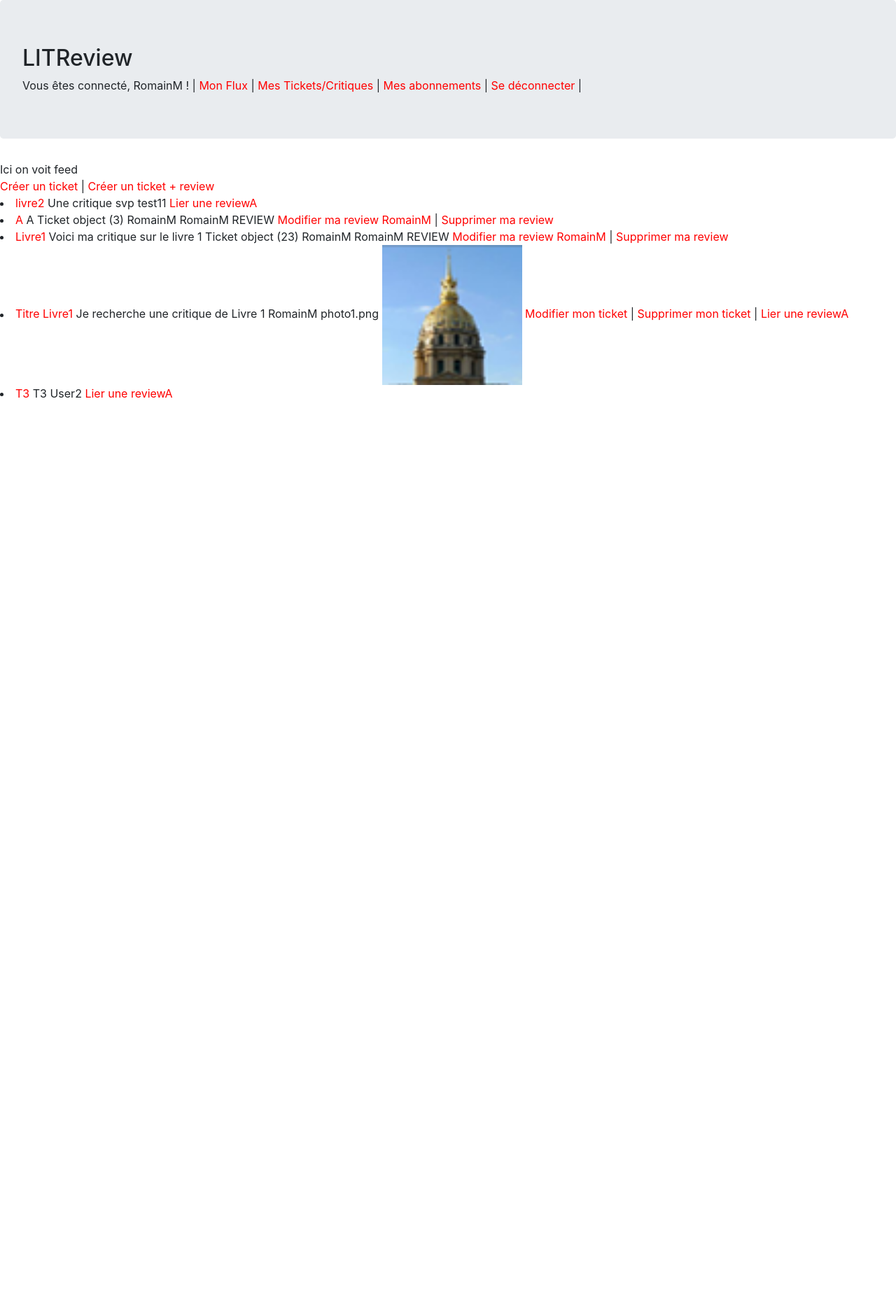
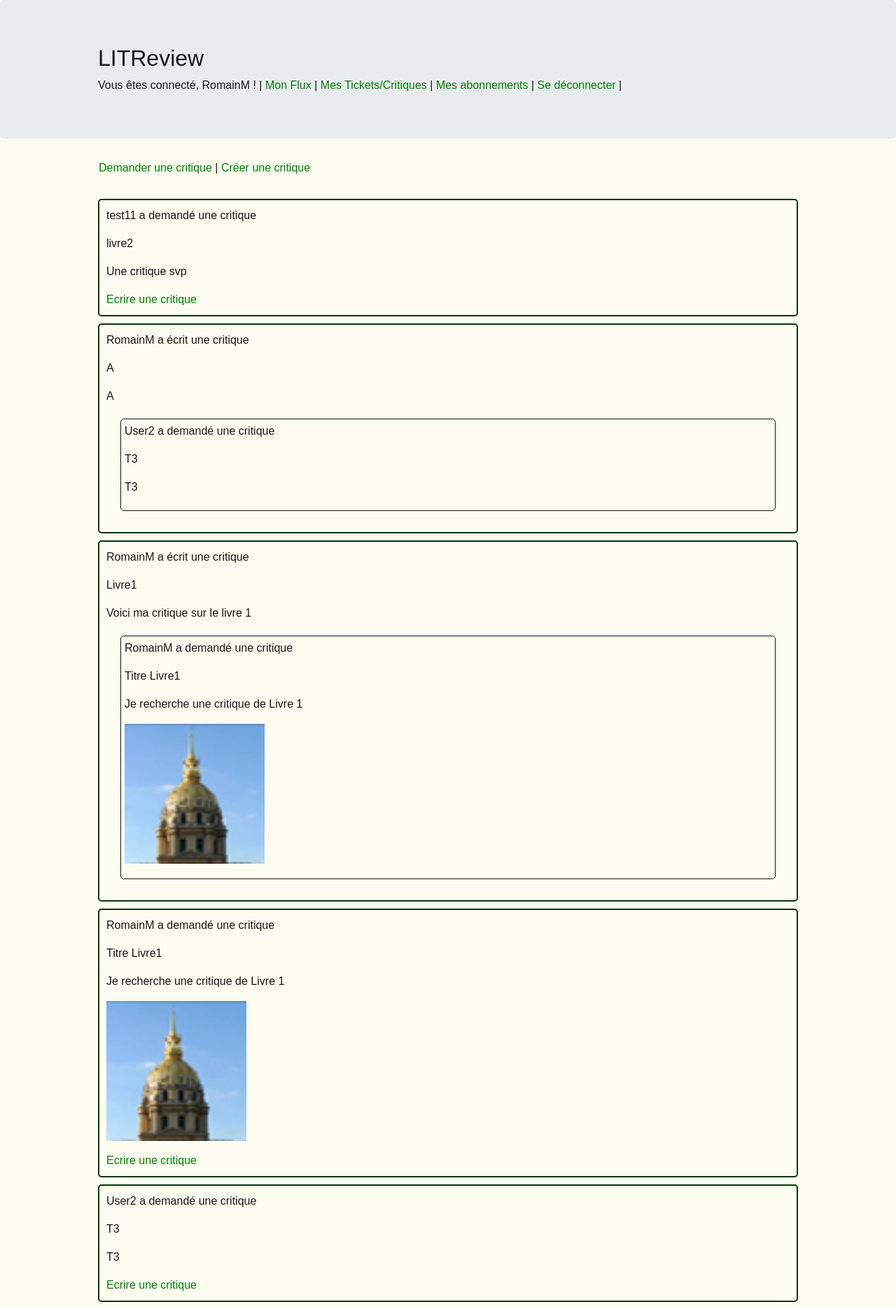
Before and after one commit to Morelromain/OC_P9_litreview, a Django app: page /feed in a window 1280 px wide. Shown: the whole page at 70% size. Before the commit the page ends 568 px from the top, so only its background shows below. Run offline with Django 3.2, Linux system fonts and the light colour scheme; a user stored in the database is signed in; data comes from the database, SQL or seed files in the repository; both versions use the stored data as it was after the commit; some libraries are stand-ins or nearby versions.

Commit message:
change template style

```diff
--- a/critique/static/css/style.css
+++ b/critique/static/css/style.css
@@ -1,3 +1,29 @@
+body {
+    background: rgb(252, 252, 241);
+    font-family: Arial, sans-serif;
+    color: rgb(24, 24, 22);
+}
+
 a {
-    color: red;
+    color: green;
 }
+
+#bloc_page {
+    width: 1000px;
+    margin: auto;
+}
+
+#block1 {
+    padding: 10px 10px 10px 10px;
+    margin-top: 10px;
+    margin-bottom: 10px;
+    border:2px solid rgb(9, 53, 3);
+    border-radius: 5px;
+}
+
+#block2 {
+    margin: 20px 20px 20px 20px;
+    padding: 5px 5px 5px 5px;
+    border: 1px solid rgb(4, 29, 1);
+    border-radius: 5px;
+}
--- a/critique/templates/feed.html
+++ b/critique/templates/feed.html
@@ -1,44 +1,44 @@
 {% extends 'main.html' %}
+
 {% load static %}
 {% block addcss %}
 <link rel="stylesheet" href="{% static 'css/style.css' %}">
 {% endblock %}
 
 {% block content %}
-    Ici on voit feed
-    <br>
-    <a href="{% url 'addticket' %}">Créer un ticket</a> |
-    <a href="{% url 'addtandr' %}">Créer un ticket + review</a>
-    <br>
+<table>
+    <tr><td><a href="{% url 'addticket' %}">Demander une critique</a> |
+    <a href="{% url 'addtandr' %}">Créer une critique</a></td></tr>
+</table><br>
+
 {% for post in posts %}
+    <div id="block1">
     {% if post.content_type == 'TICKET' %}
 
-        <li><a href="{% url 'viewticket' id_ticket=post.id %}">{{ post.title}}</a>
-            <a>{{ post.content }}</a>
-            <a>{{ post.user }}</a>
-            <a>{{ post.image }}</a>
+        <p>{{ post.user }} a demandé une critique</p>
+        <p>{{ post.title}}</p>
+        <p>{{ post.content }}</p>
         {% if post.image %}
-                <img src="{{post.image.url}}" alt="{{post.titre}}" style="width: 200px; height: 200px;">
+            <p><img src="{{post.image.url}}" alt="{{post.titre}}" style="width: 200px; height: 200px;"></p>
         {% endif %}
-            {% if user == post.user %}
-                <a href="{% url 'addticket' id_ticket=post.id %}">Modifier mon ticket</a> |
-                <a href="{% url 'deleteticket' id_ticket=post.id %}">Supprimer mon ticket</a> |
-            {% endif %}
-            <a href="{% url 'linkreview' id_ticket=post.id %}">Lier une reviewA</a>
+            <a href="{% url 'linkreview' id_ticket=post.id %}">Ecrire une critique</a>
 
     {% elif post.content_type == 'REVIEW' %}
-            <li><a href="{% url 'viewreview' id_review=post.id %}">{{ post.headline}}</a>
-                <a>{{ post.body }}</a>
-                <a>{{ post.ticket }}</a>
-                <a>{{ post.user }}</a>
-                <a>{{ user.username }}<a>
-                <a>REVIEW</a>
-                {% if user == post.user %}
-                    <a href="{% url 'addreview' id_review=post.id %}">Modifier ma review {{ user.username }}</a> |
-                    <a href="{% url 'deletereview' id_review=post.id %}">Supprimer ma review</a></li>
+
+        <p>{{ post.user }} a écrit une critique</p>
+        <p>{{ post.headline}}</p>
+        <p>{{ post.body }}</p>
+
+        <div id="block2">
+            <p>{{ post.ticket.user }} a demandé une critique</p>
+            <p>{{ post.ticket.title}}</p>
+            <p>{{ post.ticket.content }}</p>
+                {% if post.ticket.image %}
+                    <p><img src="{{post.ticket.image.url}}" alt="{{post.ticket.titre}}" style="width: 200px; height: 200px;"></p>
                 {% endif %}
+        </div>
 
     {% endif %}
+    </div>
 {% endfor %}
-
 {% endblock %}
--- a/templates/main.html
+++ b/templates/main.html
@@ -8,6 +8,7 @@
 </head>
 <body>
 <div class="jumbotron">
+    <div id="bloc_page">
         <h2>LITReview</h2>
         {% if user.is_authenticated %}
             Vous êtes connecté, {{ user.username }} ! |
@@ -15,13 +16,14 @@
             <a href="{% url 'myposts'%}">Mes Tickets/Critiques</a> |
             <a href="{% url 'subscription'%}">Mes abonnements</a> |
             <a href="{% url 'logout'%}">Se déconnecter</a> |
-
         {% else %}
             <a>Site de critiques littéraires</a>
-    <!-- Pas de connection <a href="{% url 'login'%}">Click here to login.</a> -->
         {% endif %}
     </div>
+</div>
+<div id="bloc_page">
     {% block content %}
     {% endblock %}
+</div>
 </body>
 </html>
--- a/utilisateur/views.py
+++ b/utilisateur/views.py
@@ -18,7 +18,7 @@ def connection(request):
     #return redirect('feed')
 
 def create_user(request, id_user=None):
-    #a modif (basé sur ticket, créé ET modif)
+
     User = get_user_model()
     if request.method == "GET":
         form = UserForm()
```
Also changed, not shown: critique/templates/myposts.html (+31 -20 lines), templates/registration/logged_out.html (+7 -2 lines), templates/registration/login.html (+6 -7 lines), utilisateur/templates/connection.html (+7 -9 lines), utilisateur/templates/register.html (+12 -10 lines), utilisateur/templates/subscription.html (+14 -6 lines), db.sqlite3, media/Camille_la_gnome.png (deleted), media/Romain_le_nain.png (deleted), media/photo1.png (renamed from media/photo3.png), media/romain_le_gnome.png (deleted), media/romain_le_gnome_gXRfab9.png (deleted). Lines whose indentation alone changed are shown as unchanged.
